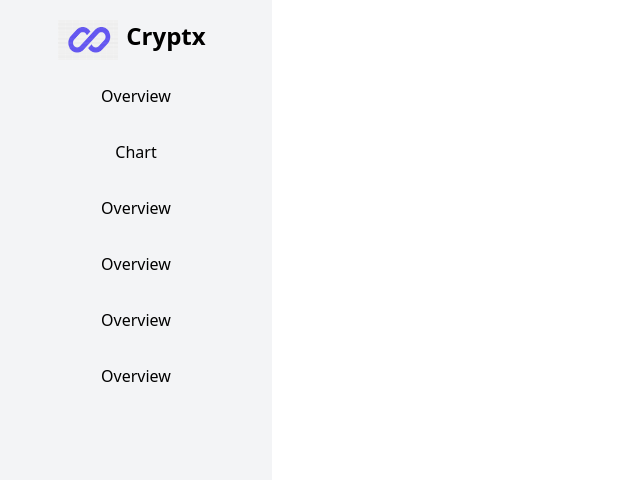
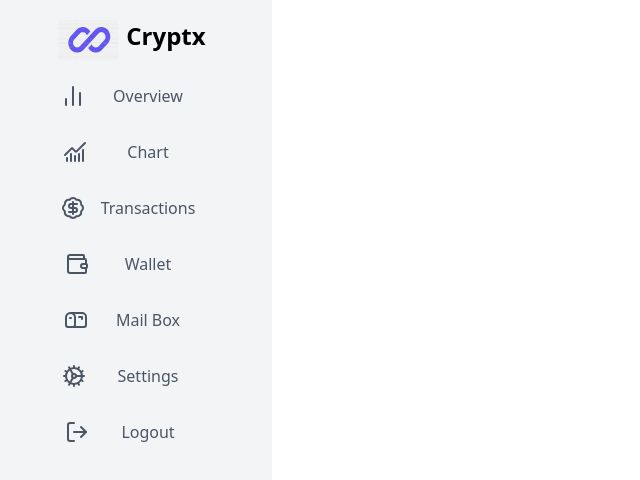
Before and after one commit to taylin1/Cryptx-Website1, a React (Vite) app in the folder cryptx-web/: page / in a window 1280 px wide. Shown: the top 480 px of the page, without its empty margins (0-640 px from the left). Built offline with nearby package versions, Linux system fonts and the light colour scheme.

Commit message:
Added dashboard Items to list

```diff
--- a/cryptx-web/src/components/Dashboard.jsx
+++ b/cryptx-web/src/components/Dashboard.jsx
@@ -10,18 +10,49 @@ function Dashboard() {
         <img src={Cryptx} className="w-15 h-10" alt="icon"/>
         <h2 className="text-black font-bold text-2xl px-2 mb-8">Cryptx</h2>
         </div>
-        <div className="space-y-8 text-center flex flex-col">
-            <a href="#">Overview</a>
-             <a href="#">Chart</a>
-              <a href="#">Overview</a>
-               <a href="#">Overview</a>
-                <a href="#">Overview</a>
-                 <a href="#">Overview</a>
 
-        </div>
+        {/*List Items*/}
+        <div className="space-y-8 text-gray-600">
+
+          <div className='flex justify-center hover:text-indigo-600 cursor-pointer '>
+            {/*Icons*/}
+          <svg xmlns="http://www.w3.org/2000/svg" width="24" height="24" viewBox="0 0 24 24" fill="none" stroke="currentColor" stroke-width="2" stroke-linecap="round" stroke-linejoin="round" class="lucide lucide-chart-no-axes-column-icon lucide-chart-no-axes-column"><path d="M5 21v-6"/><path d="M12 21V3"/><path d="M19 21V9"/></svg>
+            <a href="#" className='px-7'>Overview</a>
+            </div>
+
+            <div className='flex justify-center hover:text-indigo-600 '>
+            <svg xmlns="http://www.w3.org/2000/svg" width="24" height="24" viewBox="0 0 24 24" fill="none" stroke="currentColor" stroke-width="2" stroke-linecap="round" stroke-linejoin="round" class="lucide lucide-chart-no-axes-combined-icon lucide-chart-no-axes-combined"><path d="M12 16v5"/><path d="M16 14v7"/><path d="M20 10v11"/><path d="m22 3-8.646 8.646a.5.5 0 0 1-.708 0L9.354 8.354a.5.5 0 0 0-.707 0L2 15"/><path d="M4 18v3"/><path d="M8 14v7"/></svg>
+             <a href="#" className='px-10' >Chart</a>
+             </div>
+
+             <div className='flex justify-center hover:text-indigo-600 '>
+              <svg xmlns="http://www.w3.org/2000/svg" width="24" height="24" viewBox="0 0 24 24" fill="none" stroke="currentColor" stroke-width="2" stroke-linecap="round" stroke-linejoin="round" class="lucide lucide-badge-dollar-sign-icon lucide-badge-dollar-sign"><path d="M3.85 8.62a4 4 0 0 1 4.78-4.77 4 4 0 0 1 6.74 0 4 4 0 0 1 4.78 4.78 4 4 0 0 1 0 6.74 4 4 0 0 1-4.77 4.78 4 4 0 0 1-6.75 0 4 4 0 0 1-4.78-4.77 4 4 0 0 1 0-6.76Z"/><path d="M16 8h-6a2 2 0 1 0 0 4h4a2 2 0 1 1 0 4H8"/><path d="M12 18V6"/></svg>
+              <a href="#" className='px-4'>Transactions</a>
+              </div>
+
+              <div className='flex justify-center hover:text-indigo-600'>
+                <svg xmlns="http://www.w3.org/2000/svg" width="24" height="24" viewBox="0 0 24 24" fill="none" stroke="currentColor" stroke-width="2" stroke-linecap="round" stroke-linejoin="round" class="lucide lucide-wallet-icon lucide-wallet"><path d="M19 7V4a1 1 0 0 0-1-1H5a2 2 0 0 0 0 4h15a1 1 0 0 1 1 1v4h-3a2 2 0 0 0 0 4h3a1 1 0 0 0 1-1v-2a1 1 0 0 0-1-1"/><path d="M3 5v14a2 2 0 0 0 2 2h15a1 1 0 0 0 1-1v-4"/></svg>
+               <a href="#" className='px-9' >Wallet</a>
+               </div>
+
+               <div className='flex justify-center hover:text-indigo-600'>
+                <svg xmlns="http://www.w3.org/2000/svg" width="24" height="24" viewBox="0 0 24 24" fill="none" stroke="currentColor" stroke-width="2" stroke-linecap="round" stroke-linejoin="round" class="lucide lucide-mailbox-icon lucide-mailbox"><path d="M22 17a2 2 0 0 1-2 2H4a2 2 0 0 1-2-2V9.5C2 7 4 5 6.5 5H18c2.2 0 4 1.8 4 4v8Z"/><polyline points="15,9 18,9 18,11"/><path d="M6.5 5C9 5 11 7 11 9.5V17a2 2 0 0 1-2 2"/><line x1="6" x2="7" y1="10" y2="10"/></svg>
+                <a href="#" className='px-7'>Mail Box</a>
+                </div>
+
+                <div className='flex justify-center hover:text-indigo-600'>
+                  <svg xmlns="http://www.w3.org/2000/svg" width="24" height="24" viewBox="0 0 24 24" fill="none" stroke="currentColor" stroke-width="2" stroke-linecap="round" stroke-linejoin="round" class="lucide lucide-cog-icon lucide-cog"><path d="M11 10.27 7 3.34"/><path d="m11 13.73-4 6.93"/><path d="M12 22v-2"/><path d="M12 2v2"/><path d="M14 12h8"/><path d="m17 20.66-1-1.73"/><path d="m17 3.34-1 1.73"/><path d="M2 12h2"/><path d="m20.66 17-1.73-1"/><path d="m20.66 7-1.73 1"/><path d="m3.34 17 1.73-1"/><path d="m3.34 7 1.73 1"/><circle cx="12" cy="12" r="2"/><circle cx="12" cy="12" r="8"/></svg>
+                 <a href="#" className='px-8'>Settings</a>
+                 </div>
+
+                 <div className='flex justify-center hover:text-indigo-600'>
+                  <svg xmlns="http://www.w3.org/2000/svg" width="24" height="24" viewBox="0 0 24 24" fill="none" stroke="currentColor" stroke-width="2" stroke-linecap="round" stroke-linejoin="round" class="lucide lucide-log-out-icon lucide-log-out"><path d="m16 17 5-5-5-5"/><path d="M21 12H9"/><path d="M9 21H5a2 2 0 0 1-2-2V5a2 2 0 0 1 2-2h4"/></svg>
+                  <a href="#" className='px-8'>Logout</a>
+                  </div>
+
+           </div>
         </section>
-
-    </div>
+   </div>
   )
 }
 
```
